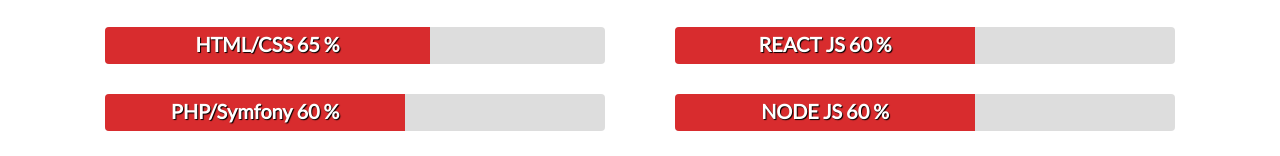
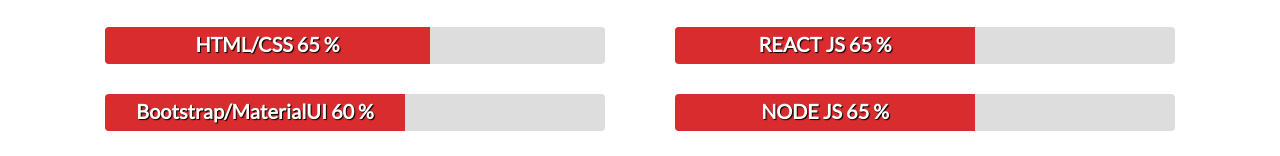
Before and after one commit to arabam13/CV, a plain HTML site: page index.html in a window 1280 px wide. Shown: the part 644-800 px from the top of the page. Drawn offline with nearby package versions, Linux system fonts and the light colour scheme.

Commit message:
Update index.html

```diff
--- a/index.html
+++ b/index.html
@@ -64,7 +64,7 @@
                     </div>
                     <div class="progress">
                         <div class="progress-bar" role="progressbar" aria-valuenow="60" aria-valuemin="0" aria-valuemax="100" style="width:60%">
-                            <h5>PHP/Symfony 60 %</h5>
+                            <h5>Bootstrap/MaterialUI 60 %</h5>
                         </div>
                     </div>
                 </div>
@@ -76,12 +76,12 @@
                     </div>
                     <div class="progress">
                         <div class="progress-bar" role="progressbar" aria-valuenow="60" aria-valuemin="0" aria-valuemax="100" style="width:60%">
-                            <h5>REACT JS 60 %</h5>
+                            <h5>REACT JS 65 %</h5>
                         </div>
                     </div>
                     <div class="progress">
                         <div class="progress-bar" role="progressbar" aria-valuenow="60" aria-valuemin="0" aria-valuemax="100" style="width:60%">
-                            <h5>NODE JS 60 %</h5>
+                            <h5>NODE JS 65 %</h5>
                         </div>
                     </div>
                 </div>
```
